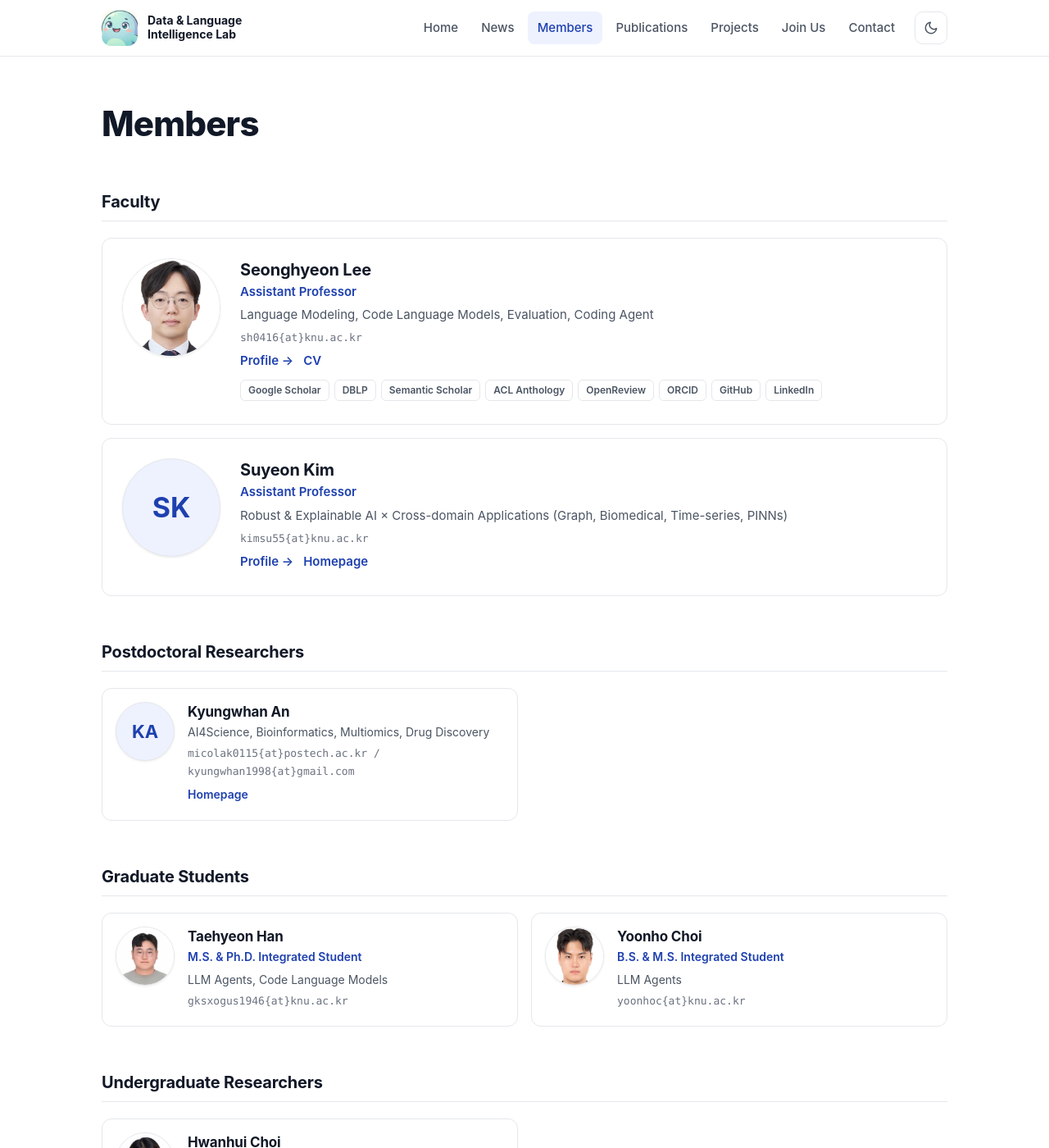
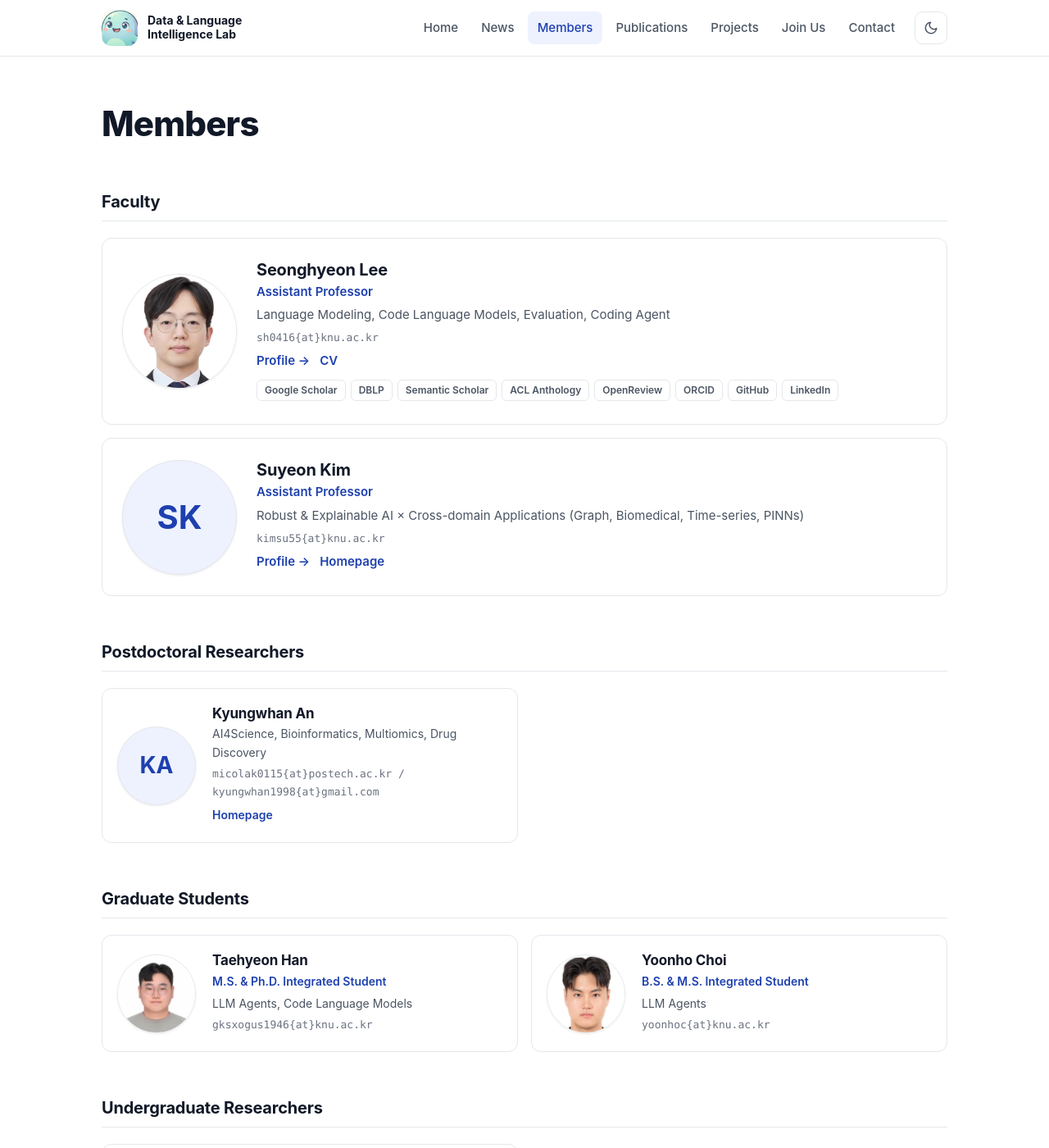
Before and after one commit to knu-dli/knu-dli.github.io, a Jekyll site: the page built from members.html, in a window 1280 px wide and 1400 px high. Shown: the whole window at 82% size. Built offline with Jekyll 4.4.1, drawn with Linux system fonts in a browser that asks for light colours; some web fonts are replaced.

Commit message:
Members: larger profile photos
Co-Authored-By: Claude Opus 5.5 <noreply@anthropic.com>

```diff
--- a/assets/css/style.css
+++ b/assets/css/style.css
@@ -326,11 +326,11 @@ img { max-width: 100%; display: block; }
 .member-group h2 { font-size: 20px; padding-bottom: 10px; border-bottom: 1px solid var(--border); }
 .member-grid { display: grid; grid-template-columns: repeat(2, minmax(0, 1fr)); gap: 16px; }
 @media (max-width: 720px) { .member-grid { grid-template-columns: 1fr; } }
-.member { display: flex; gap: 16px; align-items: flex-start; padding: 16px; border-radius: var(--radius); border: 1px solid var(--border); background: var(--surface); }
-.avatar { width: 72px; height: 72px; border-radius: 50%; object-fit: cover; flex-shrink: 0; border: 1px solid var(--border); box-shadow: 0 1px 3px rgb(0 0 0 / 0.08); }
+.member { display: flex; gap: 20px; align-items: center; padding: 18px; border-radius: var(--radius); border: 1px solid var(--border); background: var(--surface); }
+.avatar { width: 96px; height: 96px; border-radius: 50%; object-fit: cover; flex-shrink: 0; border: 1px solid var(--border); box-shadow: 0 1px 3px rgb(0 0 0 / 0.08); }
 .member-grid-lg { grid-template-columns: 1fr; }
 .member-grid-lg .member { padding: 24px; gap: 24px; }
-.member-grid-lg .avatar { width: 120px; height: 120px; }
+.member-grid-lg .avatar { width: 140px; height: 140px; }
 .member-grid-lg .member h3 { font-size: 20px; }
 .member-grid-lg .member p { font-size: 15px; }
 .member h3 a { color: inherit; }
@@ -340,8 +340,8 @@ img { max-width: 100%; display: block; }
   .member-grid-lg .member { flex-direction: column; padding: 20px; gap: 16px; }
   .member-grid-lg .avatar { width: 96px; height: 96px; }
 }
-.avatar-initials { display: grid; place-items: center; background: var(--accent-soft); color: var(--accent); font-weight: 700; font-size: 22px; }
-.member-grid-lg .avatar-initials { font-size: 34px; }
+.avatar-initials { display: grid; place-items: center; background: var(--accent-soft); color: var(--accent); font-weight: 700; font-size: 28px; }
+.member-grid-lg .avatar-initials { font-size: 40px; }
 .member-info { min-width: 0; }
 .member h3 { margin: 2px 0 2px; font-size: 17px; }
 .member p { margin: 0 0 4px; font-size: 14px; }
```
